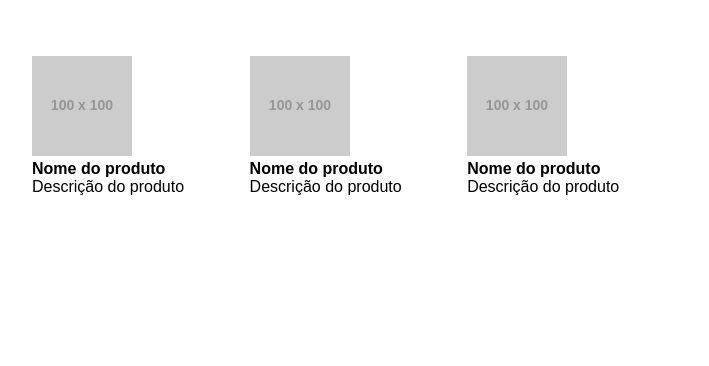
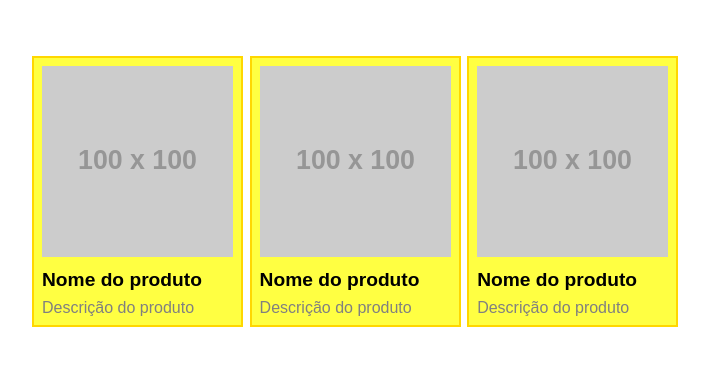
Before and after one commit to MikaelReis/CSS-Boas-praticas-2, a website: page index.html in a window 1280 px wide. Shown: the whole page, without its empty margins (288-997 px from the left). Drawn offline with Linux system fonts and the light colour scheme; placeholder pictures from the web are drawn by us.

Commit message:
atualizando estilização

```diff
--- a/bem/main.scss
+++ b/bem/main.scss
@@ -6,6 +6,7 @@
     grid-template-columns: 33% 33% 33%;
     grid-column-gap: 1%;
 
+    .produto {
         &__imagem { /* elemento */
             width: 100%;
         }
@@ -16,7 +17,14 @@
         &__descricao { /* elemento */
             color: gray;
         }
+        &__destaque { /* modificador */
+            border: 2px solid gold;
+            padding: 8px;
+            background-color: #ffff42;
         }
+    }
+}
+
 
 * {
     margin: 0;
--- a/index.html
+++ b/index.html
@@ -9,21 +9,21 @@
 </head>
 <body>
     <div class="produtos">
-        <div class="produto">
+        <div class="produto__destaque">
             <img class="produto__imagem" src="https://via.placeholder.com/100x100">
             <h4 class="produto__nome">Nome do produto</h4>
             <p class="produto__descricao">
                 Descrição do produto
             </p>
         </div>
-        <div class="produto em__destaque">
+        <div class="produto__destaque">
             <img class="produto__imagem" src="https://via.placeholder.com/100x100">
             <h4 class="produto__nome">Nome do produto</h4>
             <p class="produto__descricao">
                 Descrição do produto
             </p>
         </div>
-        <div class="produto">
+        <div class="produto__destaque">
             <img class="produto__imagem" src="https://via.placeholder.com/100x100">
             <h4 class="produto__nome">Nome do produto</h4>
             <p class="produto__descricao">
```
Also changed, not shown: bem/main.css, 1 other file. Lines whose indentation alone changed are shown as unchanged.
